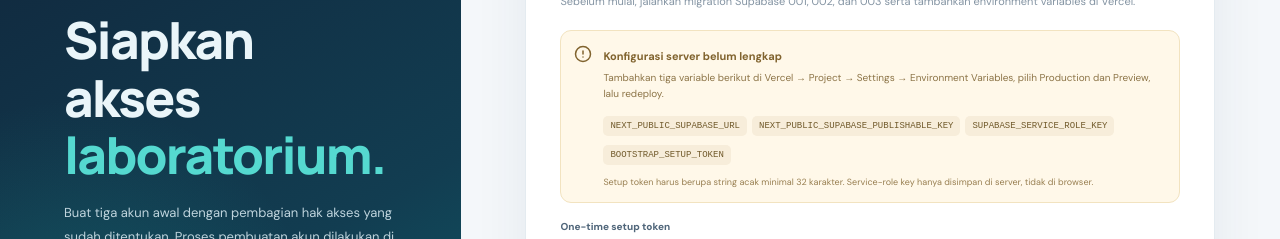
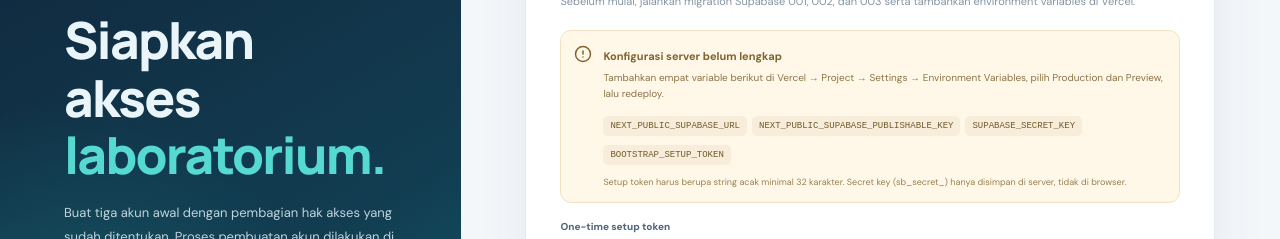
Before and after one commit to inuworkspace01-ai/widal-scan-ai-wireless, a Next.js app in the folder apps/web/: page /setup in a window 1280 px wide. Shown: the part 239-478 px from the top of the page. Built offline with nearby package versions, Linux system fonts and the light colour scheme; no server answers.

Commit message:
Use current Supabase secret API key naming

```diff
--- a/apps/web/app/setup/page.tsx
+++ b/apps/web/app/setup/page.tsx
@@ -120,9 +120,9 @@ export default function SetupPage() {
           ) : (
             <div className="setupMissing">
               <CircleAlert size={18}/>
-              <div><b>Konfigurasi server belum lengkap</b><p>Tambahkan tiga variable berikut di Vercel → Project → Settings → Environment Variables, pilih Production dan Preview, lalu redeploy.</p>
-              <code>NEXT_PUBLIC_SUPABASE_URL</code><code>NEXT_PUBLIC_SUPABASE_PUBLISHABLE_KEY</code><code>SUPABASE_SERVICE_ROLE_KEY</code><code>BOOTSTRAP_SETUP_TOKEN</code>
-              <small>Setup token harus berupa string acak minimal 32 karakter. Service-role key hanya disimpan di server, tidak di browser.</small>
+              <div><b>Konfigurasi server belum lengkap</b><p>Tambahkan empat variable berikut di Vercel → Project → Settings → Environment Variables, pilih Production dan Preview, lalu redeploy.</p>
+              <code>NEXT_PUBLIC_SUPABASE_URL</code><code>NEXT_PUBLIC_SUPABASE_PUBLISHABLE_KEY</code><code>SUPABASE_SECRET_KEY</code><code>BOOTSTRAP_SETUP_TOKEN</code>
+              <small>Setup token harus berupa string acak minimal 32 karakter. Secret key (sb_secret_) hanya disimpan di server, tidak di browser.</small>
               </div>
             </div>
           )}
```
